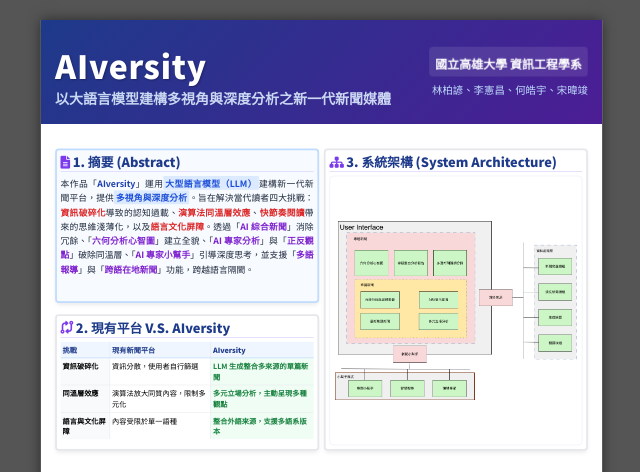
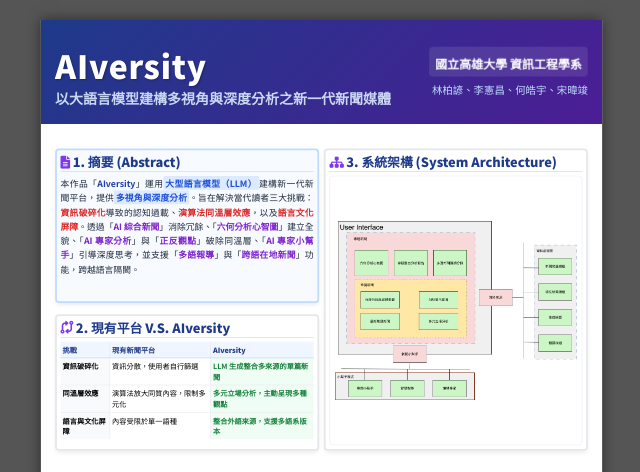
Before and after one commit to Octoberlobster/gra.web, a plain HTML site: page index.html in a window 1280 px wide. Shown: the top 472 px of the page, without its empty margins (318-958 px from the left). Drawn offline with nearby package versions, Linux system fonts and the light colour scheme.

```diff
--- a/index.html
+++ b/index.html
@@ -226,7 +226,7 @@
                                     <i class="fas fa-file-alt"></i> 1. 摘要 (Abstract)
                                 </div>
                                 <p class="text-slate-800 leading-relaxed" style="font-size: 2.2rem;">
-                                    本作品「<span class="text-blue-800 font-bold">AIversity</span>」運用<span class="text-blue-700 font-bold bg-blue-100 px-2 py-0.5 rounded">大型語言模型（LLM）</span>建構新一代新聞平台，提供<span class="text-blue-700 font-bold bg-blue-100 px-2 py-0.5 rounded">多視角與深度分析</span>。旨在解決當代讀者四大挑戰：<span class="text-red-600 font-semibold">資訊破碎化</span>導致的認知過載、<span class="text-red-600 font-semibold">演算法同溫層效應</span>、<span class="text-red-600 font-semibold">快節奏閱讀</span>帶來的思維淺薄化，以及<span class="text-red-600 font-semibold">語言文化屏障</span>。透過「<span class="text-purple-700 font-bold">AI 綜合新聞</span>」消除冗餘、「<span class="text-purple-700 font-bold">六何分析心智圖</span>」建立全貌、「<span class="text-purple-700 font-bold">AI 專家分析</span>」與「<span class="text-purple-700 font-bold">正反觀點</span>」破除同溫層、「<span class="text-purple-700 font-bold">AI 專家小幫手</span>」引導深度思考，並支援「<span class="text-purple-700 font-bold">多語報導</span>」與「<span class="text-purple-700 font-bold">跨語在地新聞</span>」功能，跨越語言隔閡。
+                                    本作品「<span class="text-blue-800 font-bold">AIversity</span>」運用<span class="text-blue-700 font-bold bg-blue-100 px-2 py-0.5 rounded">大型語言模型（LLM）</span>建構新一代新聞平台，提供<span class="text-blue-700 font-bold bg-blue-100 px-2 py-0.5 rounded">多視角與深度分析</span>。旨在解決當代讀者三大挑戰：<span class="text-red-600 font-semibold">資訊破碎化</span>導致的認知過載、<span class="text-red-600 font-semibold">演算法同溫層效應</span>，以及<span class="text-red-600 font-semibold">語言文化屏障</span>。透過「<span class="text-purple-700 font-bold">AI 綜合新聞</span>」消除冗餘、「<span class="text-purple-700 font-bold">六何分析心智圖</span>」建立全貌、「<span class="text-purple-700 font-bold">AI 專家分析</span>」與「<span class="text-purple-700 font-bold">正反觀點</span>」破除同溫層、「<span class="text-purple-700 font-bold">AI 專家小幫手</span>」引導深度思考，並支援「<span class="text-purple-700 font-bold">多語報導</span>」與「<span class="text-purple-700 font-bold">跨語在地新聞</span>」功能，跨越語言隔閡。
                                 </p>
                             </div>
 
```
